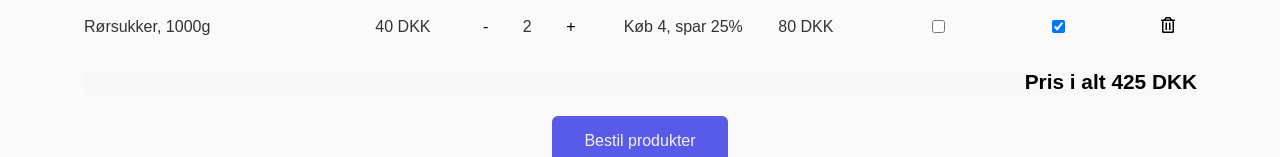
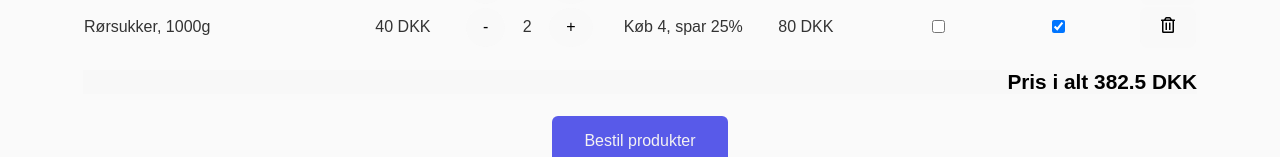
Before and after one commit to DTUSoftware/02363-Frontend-F23, a React (Vite) app: page / in a window 1280 px wide. Shown: the part 448-605 px from the top of the page. Built offline with nearby package versions, Linux system fonts and the light colour scheme.

Commit message:
reduction of 10% added

```diff
--- a/src/ShoppingList/ShoppingList.tsx
+++ b/src/ShoppingList/ShoppingList.tsx
@@ -181,10 +181,13 @@ function CartTotal({
     items: CartItem[];
     itemTotal: (item: CartItem) => number;
 }) {
-    const cartTotal = items.reduce((sum, item) => {
+    let cartTotal: number = items.reduce((sum, item) => {
         return (sum += itemTotal(item));
     }, 0);
-
+    if(cartTotal>=300){
+        //Should probably make it clear to the user that the price gets changed.
+        cartTotal = cartTotal *0.9;
+    }
     return (
         <p className="total">{`Pris i alt ${cartTotal} ${
             items[0].product!.currency
```
